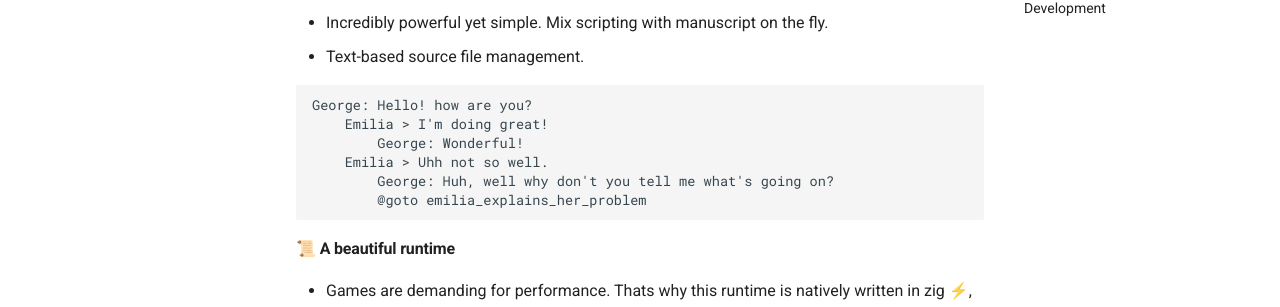
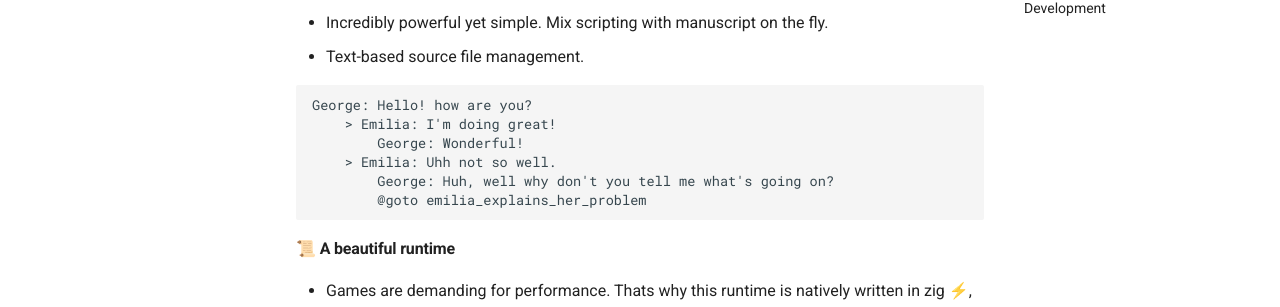
Before and after one commit to peterino2/zig-halcyon, an MkDocs documentation site: the page built from docs/halcyon/docs/index.md, in a window 1280 px wide and 900 px high. Shown: the part 328-635 px from the top of the window. Built offline with MkDocs 1.6.1 and Material for MkDocs 9.7.7, drawn with Linux system fonts in a browser that asks for light colours.

Commit message:
updated docs

````diff
--- a/docs/halcyon/docs/index.md
+++ b/docs/halcyon/docs/index.md
@@ -12,9 +12,9 @@ Here's what we aim to provide. By v0.5.0.
 
 ```
 George: Hello! how are you?
-    Emilia > I'm doing great!
+    > Emilia: I'm doing great!
         George: Wonderful!
-    Emilia > Uhh not so well.
+    > Emilia: Uhh not so well.
         George: Huh, well why don't you tell me what's going on?
         @goto emilia_explains_her_problem
 ```
````
